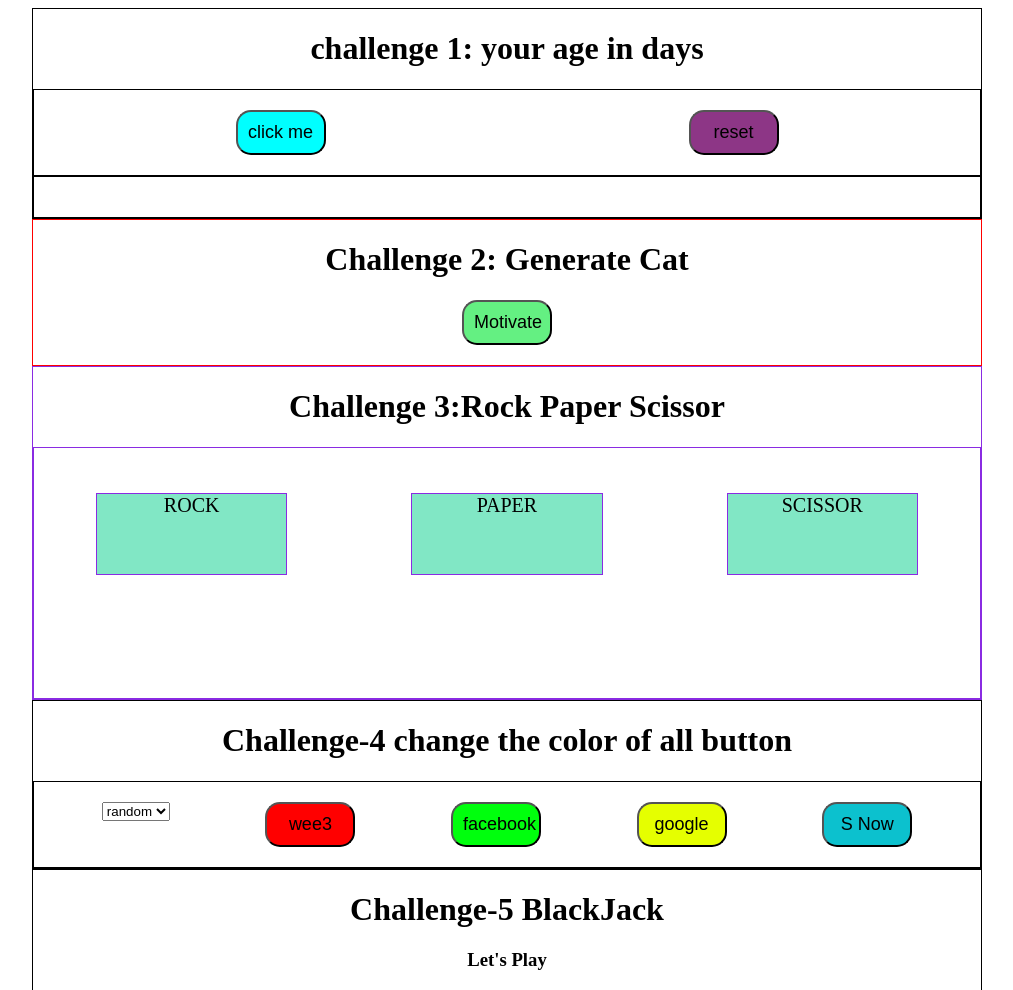
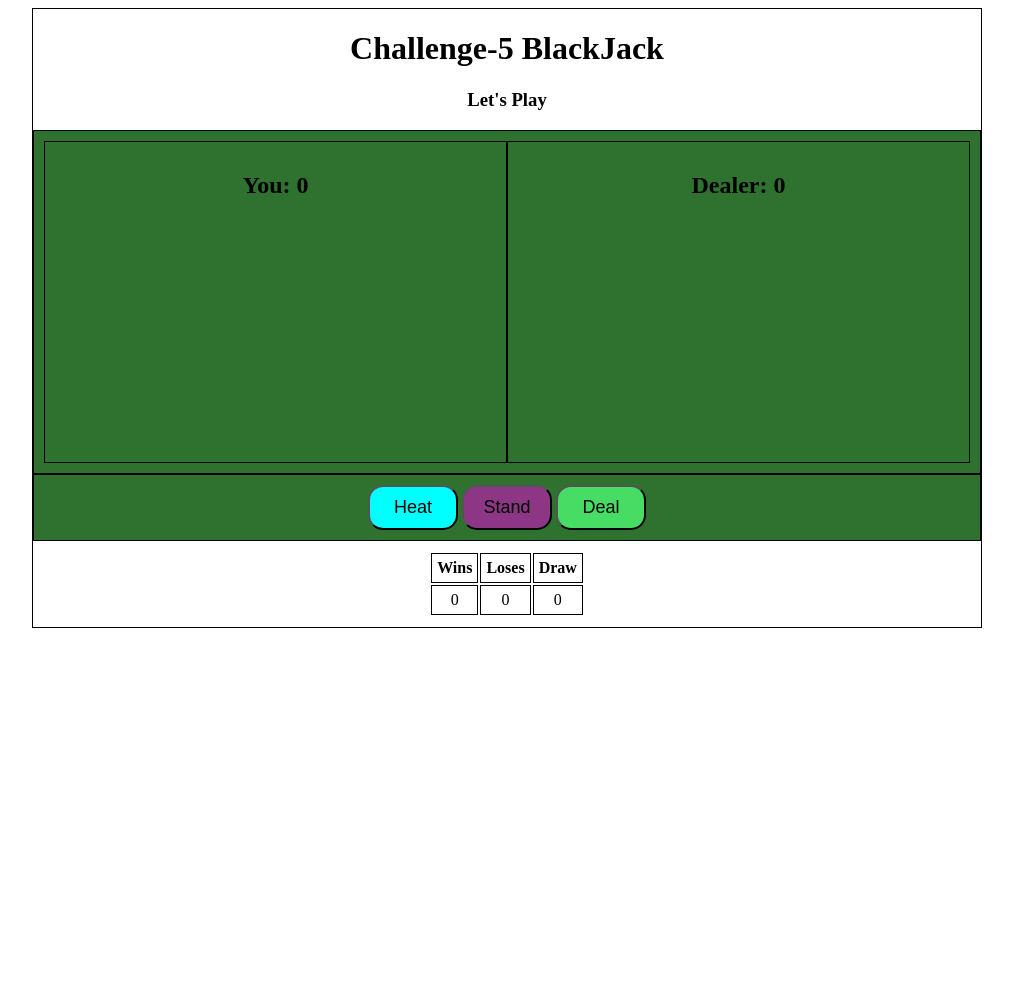
Before and after one commit to Gaurav038/javaScript-proj, a browser extension: page 1proj/1challenge.html in a window 1280 px wide. Shown: the top 990 px of the page, without its empty margins (133-1146 px from the left). After the commit the page ends 800 px from the top, so only its background shows below. Drawn offline with Linux system fonts and the light colour scheme.

Commit message:
Update 1challenge.html

```diff
--- a/1proj/1challenge.html
+++ b/1proj/1challenge.html
@@ -8,54 +8,6 @@
     <title>Document</title>
 </head>
 <body>
-  <div class= " container-1">
-    <h1> challenge 1: your age in days</h1>
-    <div class="box-cont-1">
-        <button class = "btn btn-1" onclick="tellage()" > click me</button>
-        <button class = "btn btn-2" onclick="reset()" >reset</button>
-    </div>
-
-    <div class="box-cont-1">
-      <div id="rslt-cont-1"></div>
-    </div>
-
-  </div>
-
-  <div class="container-2">
-      <h1>Challenge 2: Generate Cat</h1>
-      <button class="btn btn-3" id = "motivate-btn" onclick="getmotivate()">Motivate</button>
-      <div class="box-container-2" id="motivate-gen">
-
-      </div>
-  </div>
-
-  <div class="container-3">
-     <h1>Challenge 3:Rock Paper Scissor</h1>
-     <div class="box-rps" id="box-rps-id">
-         <div id="rock" onclick="rpsgame(this)">ROCK</div>
-         <div id="paper" onclick="rpsgame(this)">PAPER</div>
-         <div id="scissor" onclick="rpsgame(this)">SCISSOR</div>
-     </div>
-  </div>
-
-  <div class="container-4">
-      <h1 id = "change-my-color">Challenge-4 change the color of all button</h1>
-       <div class="flex-box-pick-color">
-           <form action="">
-              <select name="backdrop" id="background" onchange="buttoncolorchange(this)" >
-                  <option value="random">random</option>
-                  <option value="red">red</option>
-                  <option value="green">green</option>
-                  <option value="reset">reset</option>
-              </select>
-           </form>
-           <button class="btn btn-one">wee3</button>
-           <button class="btn btn-two">facebook</button>
-           <button class="btn btn-three">google</button>
-           <button class="btn btn-four">S Now</button>
-       </div>
-  </div>
-
   <div class="container-5">
      <h1>Challenge-5 BlackJack</h1>
      <h3><span id="black-rslt">Let's Play</span></h3>
@@ -84,7 +36,7 @@
             </tr>
             <tr>
                  <td><span id="wins">0</span></td>
-                 <td><span id="loses">0</span></td>
+                 <td><span id="losses">0</span></td>
                  <td><span id="draw">0</span></td>
             </tr>
          </table>
```
